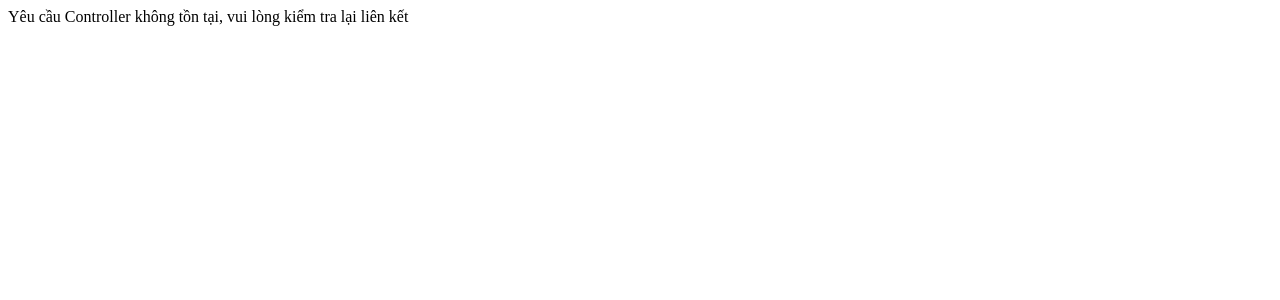
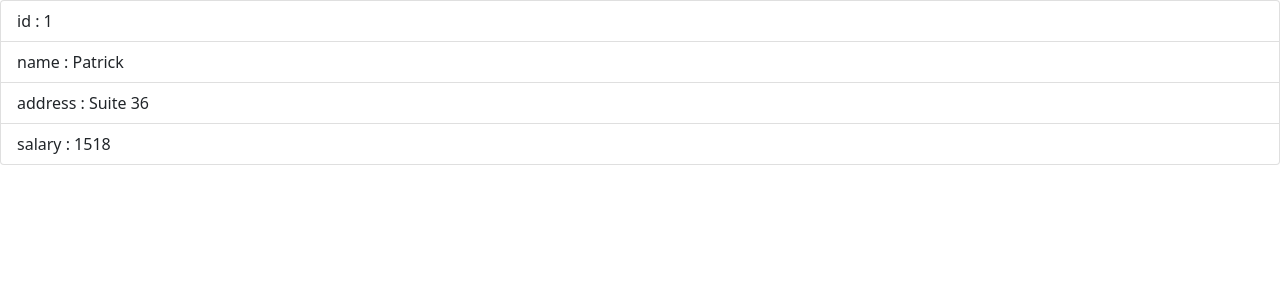
Before and after one commit to XuanDuy2309/CSE485_HE2023, a PHP site: page /index.php?c=employee&a=detail&id=1 in a window 1280 px wide. Shown: the top 300 px of the page. Run offline with PHP 8.4, Linux system fonts and the light colour scheme; data comes from the database, SQL or seed files in the repository; both versions use the stored data as it was after the commit.

Commit message:
Add files via upload

```diff
--- /dev/null
+++ b/XProject/app/controllers/EmployeeController.php
@@ -0,0 +1,17 @@
+<?php
+include 'app/repositories/employeeRepository.php';
+class EmployeeController{
+    public function index(){
+        $employeRepo = new employeeRepository();
+        $employees = $employeRepo->getAllEmployees();
+        include("app/views/employees.php");
+    }
+
+    public function detail(){
+        $id=$_GET['id'];
+        $employee = new Employee($id,'','','');
+        $emRepo = new employeeRepository();
+        $emDetail = $emRepo->getDetail($employee);
+        include("app/views/detail.php");
+    }
+}
--- /dev/null
+++ b/XProject/app/models/Employee.php
@@ -0,0 +1,85 @@
+<?php
+class Employee {
+    private $id;
+    private $name;
+    private $address;
+
+    /**
+     * @return mixed
+     */
+    public function getId()
+    {
+        return $this->id;
+    }
+
+    /**
+     * @param mixed $id
+     */
+    public function setId($id)
+    {
+        $this->id = $id;
+    }
+
+    /**
+     * @return mixed
+     */
+    public function getName()
+    {
+        return $this->name;
+    }
+
+    /**
+     * @param mixed $name
+     */
+    public function setName($name)
+    {
+        $this->name = $name;
+    }
+
+    /**
+     * @return mixed
+     */
+    public function getAddress()
+    {
+        return $this->address;
+    }
+
+    /**
+     * @param mixed $address
+     */
+    public function setAddress($address)
+    {
+        $this->address = $address;
+    }
+
+    /**
+     * @return mixed
+     */
+    public function getSalary()
+    {
+        return $this->salary;
+    }
+
+    /**
+     * @param mixed $salary
+     */
+    public function setSalary($salary)
+    {
+        $this->salary = $salary;
+    }
+    private $salary;
+
+    /**
+     * @param $id
+     * @param $name
+     * @param $address
+     * @param $salary
+     */
+    public function __construct($id, $name, $address, $salary)
+    {
+        $this->id = $id;
+        $this->name = $name;
+        $this->address = $address;
+        $this->salary = $salary;
+    }
+}
--- /dev/null
+++ b/XProject/app/repositories/employeeRepository.php
@@ -0,0 +1,44 @@
+<?php
+include 'app/models/Employee.php';
+include 'config/config.php';
+class employeeRepository {
+    public function getAllEmployees(){
+        try{
+            $db = new Database();
+            $conn = $db->getConnection();
+            $sql = 'select * from employees';
+            $stmt=$conn->prepare($sql);
+            $stmt->execute();
+            $stmt->setFetchMode(PDO::FETCH_ASSOC);
+            $result = $stmt->fetchAll();
+            $employees = [];
+            foreach ($result as $row){
+                $employee = new Employee($row['id'],$row[name],$row['address'],$row['salary']);
+                $employees[]= $employee;
+            }
+            return $employees;
+        }catch (PDOException $e){
+            return null;
+        }
+
+    }
+
+    public function getDetail($employee){
+        try{
+            $db = new Database();
+            $conn = $db->getConnection();
+            $sql = 'select * from employees where id=?';
+            $stmt=$conn->prepare($sql);
+            $id = $employee->getId();
+            $stmt->bindParam(1,$id,PDO::PARAM_INT);
+            $stmt->execute();
+            $stmt->setFetchMode(PDO::FETCH_ASSOC);
+            $result = $stmt->fetch();
+            $em = new Employee($result['id'],$result['name'],$result['address'],$result['salary']);
+            return $em;
+        }catch (PDOException $e){
+            return null;
+        }
+
+    }
+}
--- a/XProject/app/views/employees.php
+++ b/XProject/app/views/employees.php
@@ -36,7 +36,7 @@
                         <td><?= $row->getAddress();?></td>
                         <td><?= $row->getSalary();?></td>
                         <td>
-                            <a href="index.php?c=employees&a=detail&id=<?=$row->getId();?>">
+                            <a href="index.php?c=employee&a=detail&id=<?=$row->getId();?>">
                                 <i class="bi bi-eye-fill"></i>
                             </a>
                         </td>
--- a/XProject/index.php
+++ b/XProject/index.php
@@ -1,5 +1,5 @@
 <?php
-$controller = isset($_GET['c']) ? $_GET['c'] : 'employees';
+$controller = isset($_GET['c']) ? $_GET['c'] : 'employee';
 $action = isset($_GET['a']) ? $_GET['a'] : 'index';
 
 $controller = ucfirst($controller);
```
Also changed, not shown: XProject/employees.sql (+4 -4 lines).
